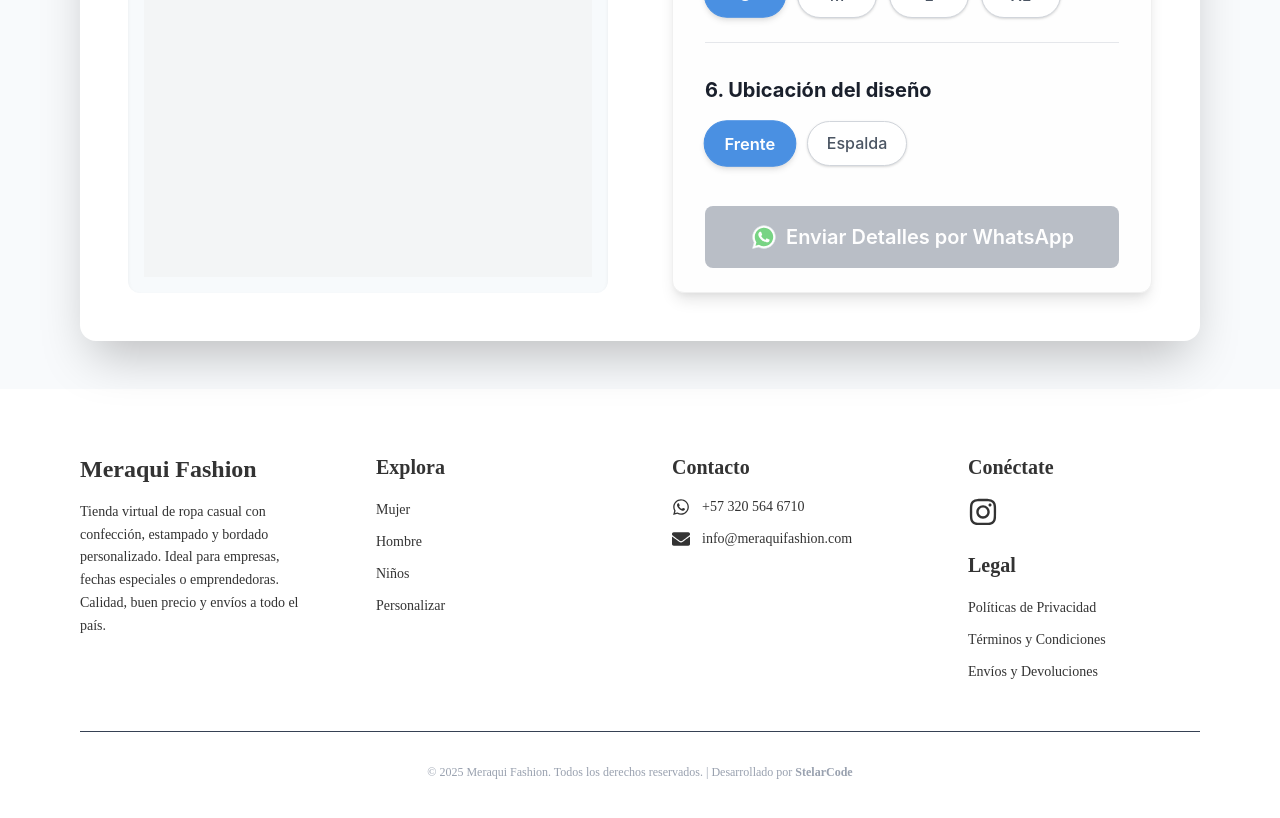
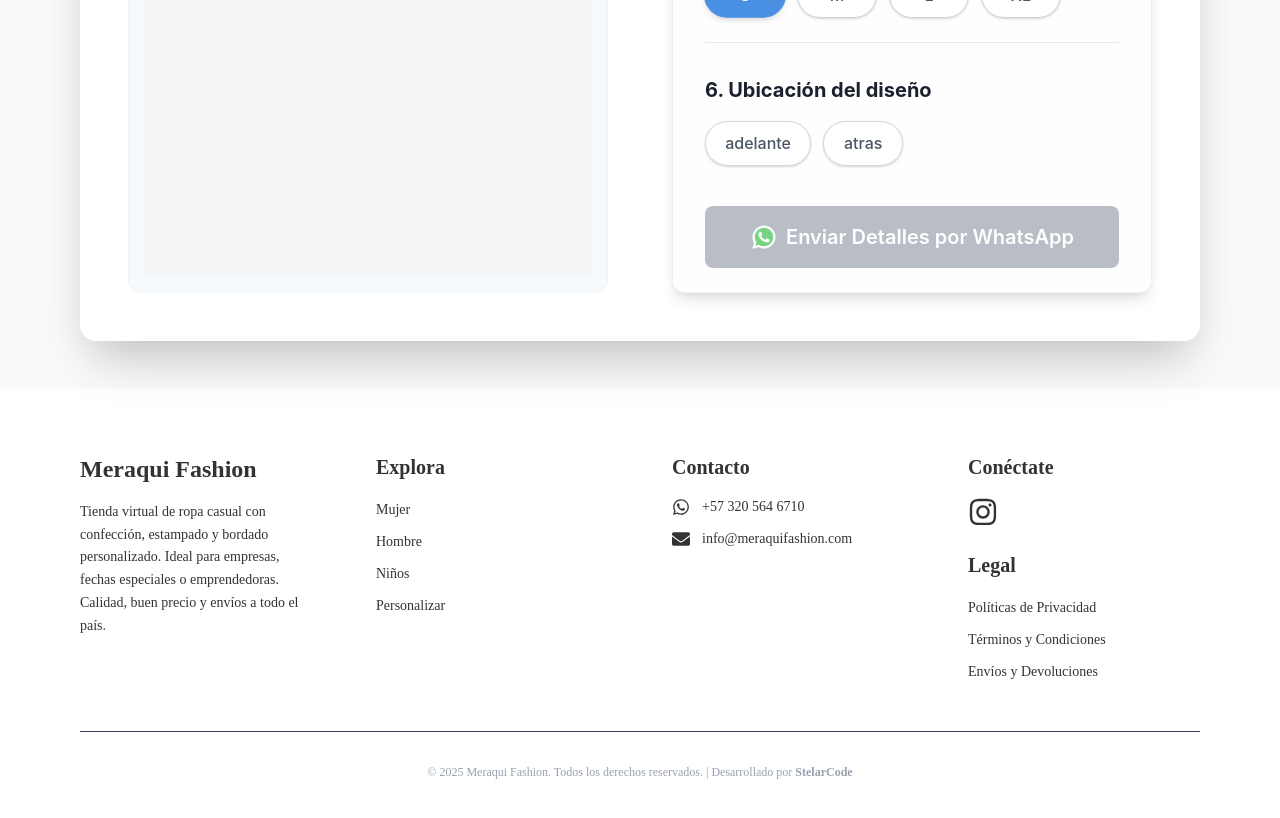
Before and after one commit to Isazaaa/meraqui_fashion, a React (Vite) app: page /customizePage in a window 1280 px wide. Shown: the part 1200-2018 px from the top of the page. Built offline with nearby package versions, Linux system fonts and the light colour scheme; grey boxes are pictures that could not be loaded.

Commit message:
atras adelante

```diff
--- a/src/pages/CustomizePage.jsx
+++ b/src/pages/CustomizePage.jsx
@@ -415,7 +415,7 @@
     const size = encodeURIComponent(selectedSize);
     const gender = encodeURIComponent(selectedGender);
     const location = encodeURIComponent(selectedLocation);
-    const message = `¡Hola! Quiero personalizar una ${productName} (${gender}) en color ${color}, talla ${size}, con un diseño en la ${location}. (Si descargaste la imagen, por favor adjúntala aquí).`;
+    const message = `¡Hola! Quiero personalizar una ${productName} (${gender}) en color ${color}, talla ${size}, con un diseño  ${location}. (Si descargaste la imagen, por favor adjúntala aquí).`;
     return `https://wa.me/573205646710?text=${encodeURIComponent(message)}`;
   };
 
@@ -680,7 +680,7 @@
                 6. Ubicación del diseño
               </h2>
               <div className="design-options-grid">
-                {["Frente", "Espalda"].map((area) => (
+                {["adelante", "atras"].map((area) => (
                   <button
                     key={area}
                     className={`design-option-button ${
```
